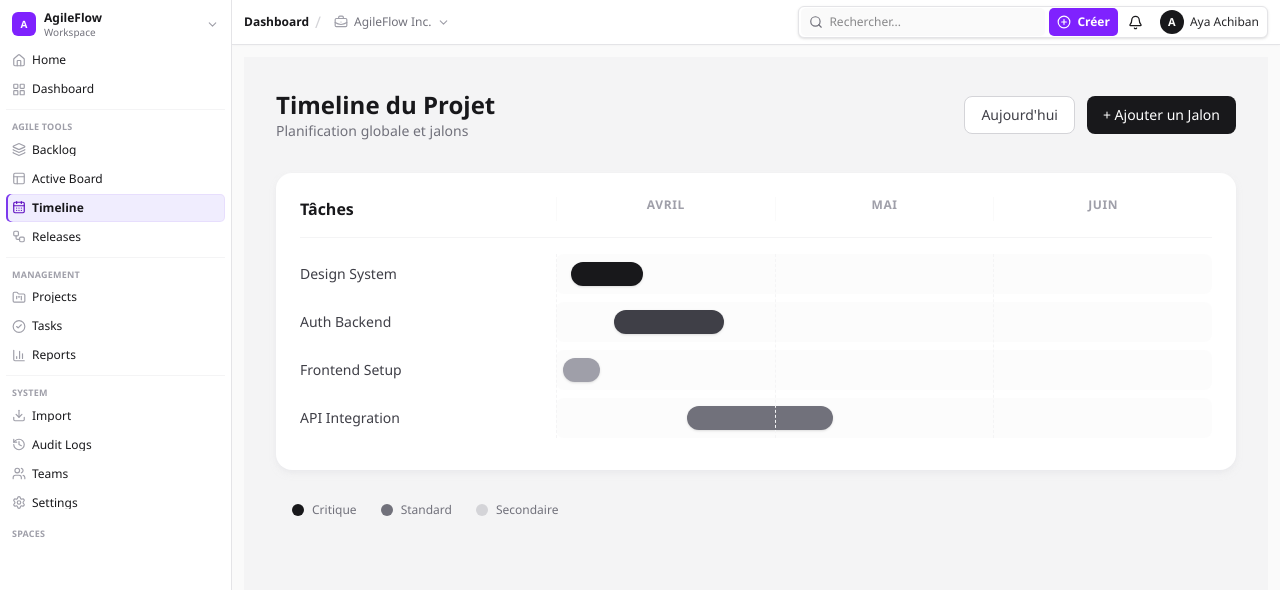
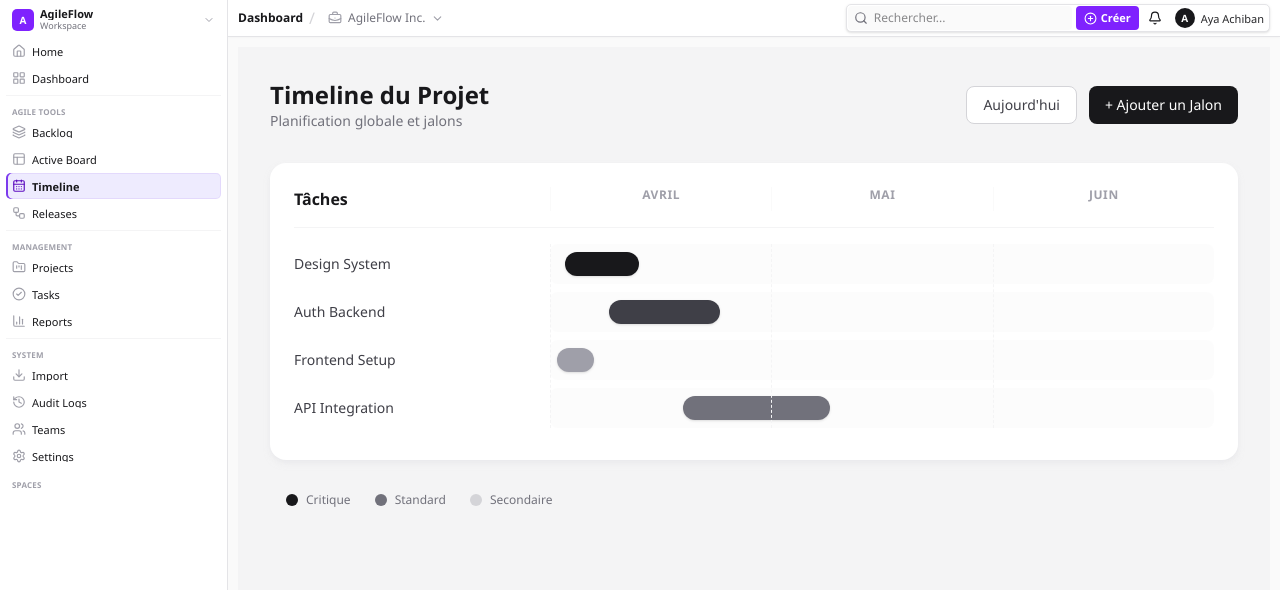
Before and after one commit to jadliaissam-edu/PM-A-frontend, a Next.js app: page /Board/Timeline in a window 1280 px wide. Shown: the top 590 px of the page. Built offline with nearby package versions, Linux system fonts and the light colour scheme; no server answers.

Commit message:
Tighten dashboard shell density closer to ClickUp

```diff
--- a/app/(dashboard)/layout.tsx
+++ b/app/(dashboard)/layout.tsx
@@ -114,8 +114,8 @@ export default function DashboardLayout({ children }: { children: ReactNode }) {
   return (
     <div className="flex h-screen overflow-hidden bg-zinc-50 text-zinc-900">
       {/* FIXED SIDEBAR */}
-      <aside className={`fixed left-0 top-0 z-40 hidden h-screen ${isCollapsed ? "w-[52px]" : "w-[232px]"} overflow-visible border-r border-zinc-200 bg-white transition-all duration-200 ease-out xl:flex xl:flex-col group`}>
-        <div className="flex min-h-0 flex-1 flex-col overflow-y-auto px-1.5 py-2">
+      <aside className={`fixed left-0 top-0 z-40 hidden h-screen ${isCollapsed ? "w-[50px]" : "w-[228px]"} overflow-visible border-r border-zinc-200 bg-white transition-all duration-200 ease-out xl:flex xl:flex-col group`}>
+        <div className="flex min-h-0 flex-1 flex-col overflow-y-auto px-[6px] py-1.5">
         <button
           onClick={toggleCollapsed}
           className="absolute -right-3 top-12 z-50 flex h-6 w-6 items-center justify-center rounded-full border border-zinc-200 bg-white text-zinc-500 opacity-0 shadow-sm transition hover:text-zinc-900 group-hover:opacity-100"
@@ -123,45 +123,45 @@ export default function DashboardLayout({ children }: { children: ReactNode }) {
           {isCollapsed ? <ChevronsRight size={14} /> : <ChevronsLeft size={14} />}
         </button>
 
-        <div className={`mb-1.5 flex h-8 items-center gap-2 rounded-md px-1.5 transition hover:bg-zinc-100 ${isCollapsed ? "justify-center px-1" : ""}`}>
-          <div className="flex h-6 w-6 shrink-0 items-center justify-center rounded-md bg-violet-600 text-[10px] font-bold text-white">
+        <div className={`mb-1 flex h-7 items-center gap-1.5 rounded-[5px] px-1.5 transition hover:bg-zinc-100 ${isCollapsed ? "justify-center px-1" : ""}`}>
+          <div className="flex h-[22px] w-[22px] shrink-0 items-center justify-center rounded-[5px] bg-violet-600 text-[10px] font-bold text-white">
             {profile?.username?.charAt(0).toUpperCase() || "A"}
           </div>
           {!isCollapsed && (
             <div className="min-w-0 flex-1">
-              <p className="truncate text-[12px] font-semibold leading-4 text-zinc-900">AgileFlow</p>
-              <p className="truncate text-[10px] leading-3 text-zinc-500">Workspace</p>
+              <p className="truncate text-[11px] font-semibold leading-3 text-zinc-900">AgileFlow</p>
+              <p className="truncate text-[9px] leading-3 text-zinc-500">Workspace</p>
             </div>
           )}
-          {!isCollapsed && <ChevronDown size={13} className="text-zinc-400" />}
+          {!isCollapsed && <ChevronDown size={12} className="text-zinc-400" />}
         </div>
 
-        <div className="mb-1 space-y-px border-b border-zinc-100 pb-1.5">
-          <SidebarItem icon={<Home size={15} />} label="Home" href="/dashboard/enterprise" active={pathname === "/dashboard/enterprise" || pathname.startsWith("/dashboard")} isCollapsed={isCollapsed} />
-          <SidebarItem icon={<LayoutGrid size={15} />} label="Dashboard" href="/dashboard/enterprise" active={false} isCollapsed={isCollapsed} />
+        <div className="mb-1 space-y-px border-b border-zinc-100 pb-1">
+          <SidebarItem icon={<Home size={14} />} label="Home" href="/dashboard/enterprise" active={pathname === "/dashboard/enterprise" || pathname.startsWith("/dashboard")} isCollapsed={isCollapsed} />
+          <SidebarItem icon={<LayoutGrid size={14} />} label="Dashboard" href="/dashboard/enterprise" active={false} isCollapsed={isCollapsed} />
         </div>
 
         <SectionTitle title="Agile Tools" isCollapsed={isCollapsed} />
-        <div className="mb-1 space-y-px border-b border-zinc-100 pb-1.5">
-          <SidebarItem icon={<Layers3 size={15} />} label="Backlog" href="/sprint" active={pathname === "/sprint"} isCollapsed={isCollapsed} />
-          <SidebarItem icon={<PanelsTopLeft size={15} />} label="Active Board" href="/Board/kanban" active={pathname.startsWith("/Board/kanban")} isCollapsed={isCollapsed} />
-          <SidebarItem icon={<CalendarDays size={15} />} label="Timeline" href="/Board/Timeline" active={pathname.startsWith("/Board/Timeline")} isCollapsed={isCollapsed} />
-          <SidebarItem icon={<Workflow size={15} />} label="Releases" href="/release" active={pathname === "/release"} isCollapsed={isCollapsed} />
+        <div className="mb-1 space-y-px border-b border-zinc-100 pb-1">
+          <SidebarItem icon={<Layers3 size={14} />} label="Backlog" href="/sprint" active={pathname === "/sprint"} isCollapsed={isCollapsed} />
+          <SidebarItem icon={<PanelsTopLeft size={14} />} label="Active Board" href="/Board/kanban" active={pathname.startsWith("/Board/kanban")} isCollapsed={isCollapsed} />
+          <SidebarItem icon={<CalendarDays size={14} />} label="Timeline" href="/Board/Timeline" active={pathname.startsWith("/Board/Timeline")} isCollapsed={isCollapsed} />
+          <SidebarItem icon={<Workflow size={14} />} label="Releases" href="/release" active={pathname === "/release"} isCollapsed={isCollapsed} />
         </div>
 
         <SectionTitle title="Management" isCollapsed={isCollapsed} />
-        <div className="mb-1 space-y-px border-b border-zinc-100 pb-1.5">
-          <SidebarItem icon={<FolderKanban size={15} />} label="Projects" href="/project" active={pathname === "/project" || pathname.startsWith("/project/")} isCollapsed={isCollapsed} />
-          <SidebarItem icon={<CheckCircle2 size={15} />} label="Tasks" href="/tickets" active={pathname === "/tickets"} isCollapsed={isCollapsed} />
-          <SidebarItem icon={<BarChart3 size={15} />} label="Reports" href="/reports" active={pathname === "/reports"} isCollapsed={isCollapsed} />
+        <div className="mb-1 space-y-px border-b border-zinc-100 pb-1">
+          <SidebarItem icon={<FolderKanban size={14} />} label="Projects" href="/project" active={pathname === "/project" || pathname.startsWith("/project/")} isCollapsed={isCollapsed} />
+          <SidebarItem icon={<CheckCircle2 size={14} />} label="Tasks" href="/tickets" active={pathname === "/tickets"} isCollapsed={isCollapsed} />
+          <SidebarItem icon={<BarChart3 size={14} />} label="Reports" href="/reports" active={pathname === "/reports"} isCollapsed={isCollapsed} />
         </div>
 
         <SectionTitle title="System" isCollapsed={isCollapsed} />
         <div className="mb-1 space-y-px">
-          <SidebarItem icon={<Download size={15} />} label="Import" href="/import" active={pathname === "/import"} isCollapsed={isCollapsed} />
-          <SidebarItem icon={<History size={15} />} label="Audit Logs" href="/audit" active={pathname === "/audit"} isCollapsed={isCollapsed} />
-          <SidebarItem icon={<Users size={15} />} label="Teams" href="/chat" active={pathname === "/chat"} isCollapsed={isCollapsed} />
-          <SidebarItem icon={<Settings size={15} />} label="Settings" href="/user_profile" active={pathname === "/user_profile"} isCollapsed={isCollapsed} />
+          <SidebarItem icon={<Download size={14} />} label="Import" href="/import" active={pathname === "/import"} isCollapsed={isCollapsed} />
+          <SidebarItem icon={<History size={14} />} label="Audit Logs" href="/audit" active={pathname === "/audit"} isCollapsed={isCollapsed} />
+          <SidebarItem icon={<Users size={14} />} label="Teams" href="/chat" active={pathname === "/chat"} isCollapsed={isCollapsed} />
+          <SidebarItem icon={<Settings size={14} />} label="Settings" href="/user_profile" active={pathname === "/user_profile"} isCollapsed={isCollapsed} />
         </div>
 
         <SectionTitle title="Spaces" isCollapsed={isCollapsed} />
@@ -172,13 +172,13 @@ export default function DashboardLayout({ children }: { children: ReactNode }) {
       </aside>
 
       {/* MAIN CONTENT AREA SHIFTED RIGHT BY THE FIXED SIDEBAR */}
-      <div className={`flex h-screen min-w-0 flex-1 flex-col transition-all duration-200 ease-out ${isCollapsed ? "xl:ml-[52px]" : "xl:ml-[232px]"}`}>
+      <div className={`flex h-screen min-w-0 flex-1 flex-col transition-all duration-200 ease-out ${isCollapsed ? "xl:ml-[50px]" : "xl:ml-[228px]"}`}>
         {/* FIXED HEADER */}
-        <header className="sticky top-0 z-30 border-b border-zinc-200 bg-white/95 px-2.5 py-1.5 shadow-[0_1px_2px_0_rgba(0,0,0,0.025)] backdrop-blur-md md:px-3">
-          <div className="flex flex-col gap-1.5 xl:flex-row xl:items-center xl:justify-between">
+        <header className="sticky top-0 z-30 border-b border-zinc-200 bg-white/95 px-2 py-1 shadow-[0_1px_2px_0_rgba(0,0,0,0.025)] backdrop-blur-md md:px-2.5">
+          <div className="flex flex-col gap-1 xl:flex-row xl:items-center xl:justify-between">
             {/* Header left side / Org switcher */}
             <div className="flex flex-col gap-1">
-              <div className="flex h-8 items-center gap-1.5">
+              <div className="flex h-7 items-center gap-1.5">
                 <span className="text-[12px] font-semibold text-zinc-900">Dashboard</span>
                 <span className="text-zinc-300">/</span>
                 <div className="relative" ref={orgDropdownRef}>
@@ -224,32 +224,32 @@ export default function DashboardLayout({ children }: { children: ReactNode }) {
             </div>
 
             {/* Header Right Actions */}
-            <div className="flex flex-col gap-1.5 sm:flex-row sm:items-center">
-              <div className="flex h-8 items-center gap-1 rounded-md border border-zinc-200 bg-white p-0.5 shadow-sm">
-              <div className="flex h-7 items-center gap-1.5 rounded-[5px] bg-zinc-50 px-2">
+            <div className="flex flex-col gap-1 sm:flex-row sm:items-center">
+              <div className="flex h-7 items-center gap-1 rounded-[5px] border border-zinc-200 bg-white p-px shadow-sm">
+              <div className="flex h-6 items-center gap-1.5 rounded-[4px] bg-zinc-50 px-1.5">
                 <Search size={14} className="text-zinc-500" />
                 <input
                   type="text"
                   placeholder="Rechercher..."
-                  className="w-40 bg-transparent text-[12px] outline-none lg:w-52"
+                  className="w-36 bg-transparent text-[12px] outline-none lg:w-48"
                 />
               </div>
 
-              <button className="flex h-7 items-center justify-center gap-1.5 rounded-[5px] bg-violet-600 px-2 text-[12px] font-semibold text-white transition hover:bg-violet-700">
-                <CirclePlus size={14} />
+              <button className="flex h-6 items-center justify-center gap-1 rounded-[4px] bg-violet-600 px-2 text-[11px] font-semibold text-white transition hover:bg-violet-700">
+                <CirclePlus size={13} />
                 Créer
               </button>
 
-              <Link href="/notifications" className="flex h-7 w-7 items-center justify-center rounded-[5px] text-zinc-600 transition hover:bg-zinc-100 hover:text-zinc-900">
-                <Bell size={15} />
+              <Link href="/notifications" className="flex h-6 w-6 items-center justify-center rounded-[4px] text-zinc-600 transition hover:bg-zinc-100 hover:text-zinc-900">
+                <Bell size={14} />
               </Link>
 
               <div className="relative" ref={dropdownRef}>
                 <button
                   onClick={() => setIsProfileOpen(!isProfileOpen)}
-                  className="flex h-7 items-center gap-1.5 rounded-[5px] px-1.5 transition hover:bg-zinc-100"
+                  className="flex h-6 items-center gap-1.5 rounded-[4px] px-1 transition hover:bg-zinc-100"
                 >
-                  <div className="flex h-6 w-6 items-center justify-center overflow-hidden rounded-full bg-zinc-900 text-[11px] font-semibold text-white">
+                  <div className="flex h-5 w-5 items-center justify-center overflow-hidden rounded-full bg-zinc-900 text-[10px] font-semibold text-white">
                     {profile?.avatar_url ? (
                       <img src={profile.avatar_url} alt="avatar" className="h-full w-full object-cover" />
                     ) : (
@@ -257,7 +257,7 @@ export default function DashboardLayout({ children }: { children: ReactNode }) {
                     )}
                   </div>
                   <div className="hidden text-left sm:block">
-                    <p className="text-[12px] font-medium leading-none text-zinc-800">{profile?.username || "Aya Achiban"}</p>
+                    <p className="text-[11px] font-medium leading-none text-zinc-800">{profile?.username || "Aya Achiban"}</p>
                   </div>
                 </button>
 
@@ -274,7 +274,7 @@ export default function DashboardLayout({ children }: { children: ReactNode }) {
         </header>
 
         {/* PAGE CONTENT */}
-        <main className="min-h-0 flex-1 overflow-y-auto overflow-x-hidden bg-zinc-50 p-2.5 md:p-3">
+        <main className="min-h-0 flex-1 overflow-y-auto overflow-x-hidden bg-zinc-50 p-2 md:p-2.5">
           {children}
         </main>
       </div>
@@ -385,8 +385,8 @@ function SidebarItem({
     <Link
       href={href}
       title={isCollapsed ? label : ""}
-      className={`group/item relative flex h-7 w-full items-center gap-1.5 rounded-[5px] px-1.5 text-[12px] transition-colors duration-150 ${isCollapsed ? "justify-center px-1" : ""} ${active
-        ? "bg-violet-100/80 font-semibold text-violet-950 shadow-[inset_2px_0_0_#7c3aed,inset_0_0_0_1px_rgba(124,58,237,0.08)]"
+      className={`group/item relative flex h-[26px] w-full items-center gap-1.5 rounded-[5px] px-1.5 text-[11px] transition-colors duration-150 ${isCollapsed ? "justify-center px-1" : ""} ${active
+        ? "bg-violet-100/90 font-semibold text-violet-950 shadow-[inset_2px_0_0_#7c3aed,inset_0_0_0_1px_rgba(124,58,237,0.1)]"
         : "text-zinc-600 hover:bg-zinc-100/80 hover:text-zinc-900"
         }`}
     >
@@ -401,8 +401,8 @@ function SidebarItem({
 function SectionTitle({ title, isCollapsed = false }: { title: string, isCollapsed?: boolean }) {
   if (isCollapsed) return <div className="mx-2 my-1 h-px bg-zinc-200" />;
   return (
-    <div className="mb-0.5 mt-1.5 px-1.5">
-      <h3 className="text-[9px] font-semibold uppercase tracking-wide text-zinc-400">
+    <div className="mb-px mt-1.5 px-1.5">
+      <h3 className="text-[8px] font-semibold uppercase tracking-wide text-zinc-400">
         {title}
       </h3>
     </div>
```
